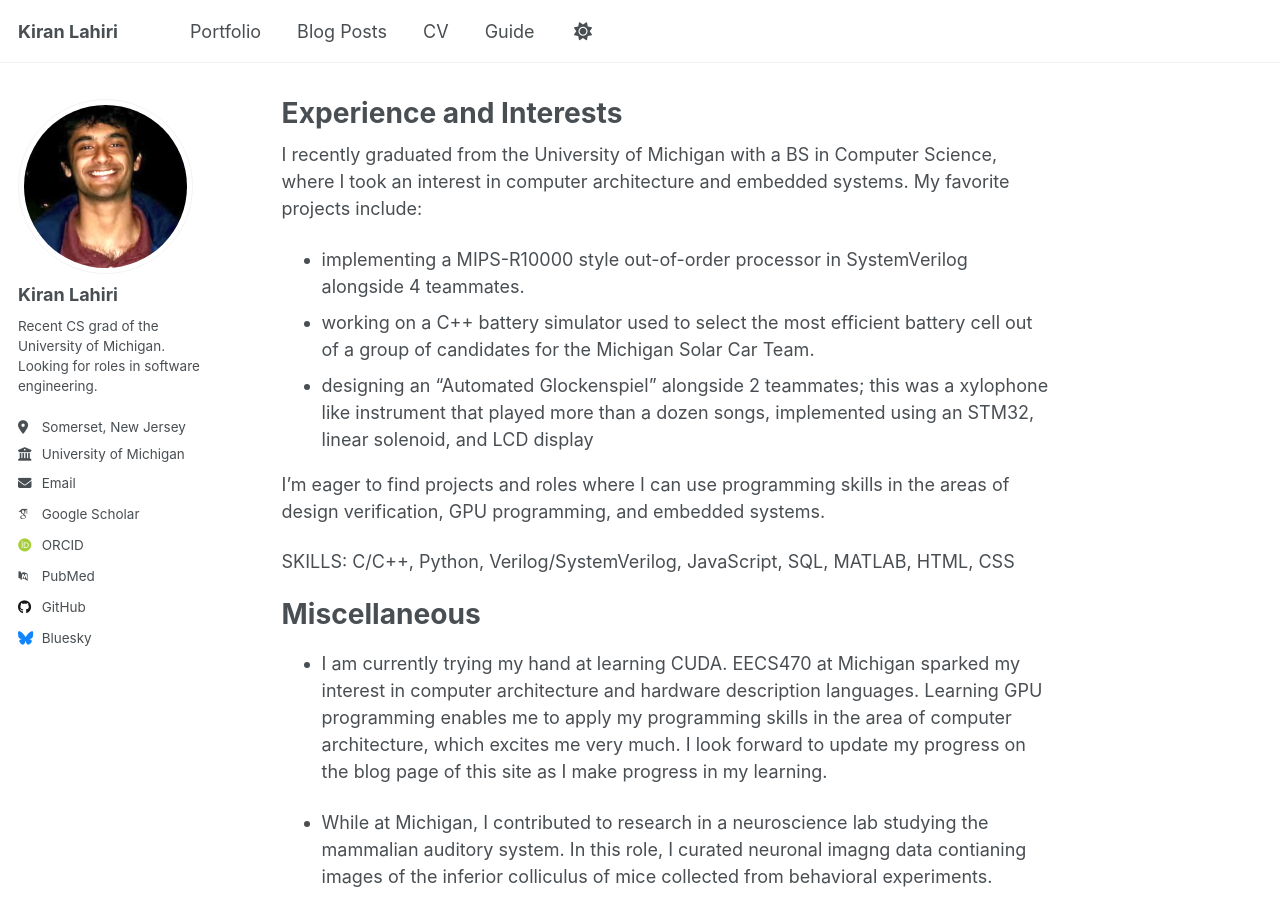
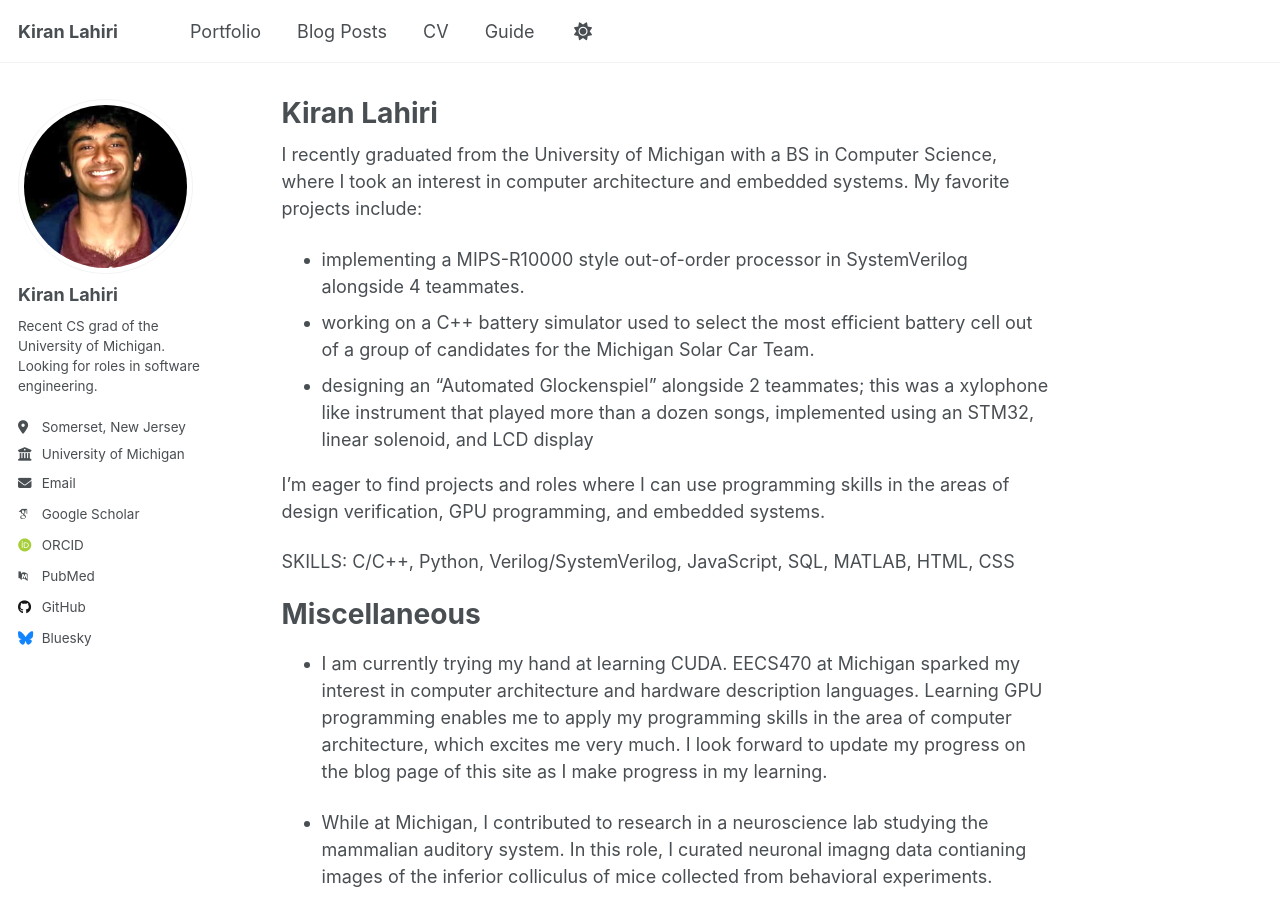
Before and after one commit to kiranlahiri/kiranlahiri.github.io, a Jekyll site: the page built from _pages/about.md, in a window 1280 px wide and 900 px high. Built offline with Jekyll 4.4.1, drawn with Linux system fonts in a browser that asks for light colours; some web fonts are replaced; a script that is not in the unit is left out.

Commit message:
changing title

```diff
--- a/_pages/about.md
+++ b/_pages/about.md
@@ -1,6 +1,6 @@
 ---
 permalink: /
-title: "Experience and Interests"
+title: "Kiran Lahiri"
 author_profile: true
 redirect_from:
   - /about/
```
